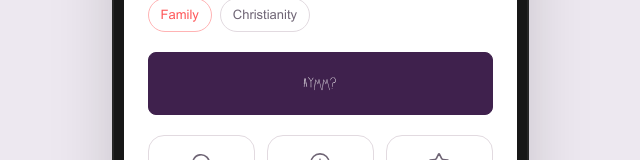
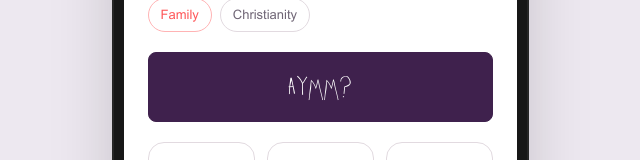
Before and after one commit to nateadmin/aymm2, a React (Vite) app in the folder web/: page /Discovery/family-profile in a window 1280 px wide. Shown: the part 523-683 px from the top of the page, without its empty margins (320-960 px from the left). Built offline with nearby package versions, Linux system fonts and the light colour scheme.

Commit message:
Increase AYMM? brand font size on connection buttons
Use a larger Two Turtle Doves treatment on profile CTAs so the label
reads clearly and balances with the button height.

Co-authored-by: charles <charles@wefoundd.com>

```diff
--- a/web/src/components/brand/AymmQuestion.jsx
+++ b/web/src/components/brand/AymmQuestion.jsx
@@ -1,7 +1,14 @@
+const VARIANT_CLASS = {
+  inline: 'aymm-brand-wordmark--inline',
+  button: 'aymm-brand-wordmark--button',
+  hero: 'aymm-brand-wordmark--hero',
+};
+
 /** Brand-styled "AYMM?" label for buttons and headlines. */
-export default function AymmQuestion({ className = '' }) {
+export default function AymmQuestion({ variant = 'inline', className = '' }) {
+  const variantClass = VARIANT_CLASS[variant] || VARIANT_CLASS.inline;
   return (
-    <span className={`aymm-brand-wordmark aymm-brand-wordmark--inline${className ? ` ${className}` : ''}`}>
+    <span className={`aymm-brand-wordmark ${variantClass}${className ? ` ${className}` : ''}`}>
       AYMM?
     </span>
   );
--- a/web/src/components/brand/PrimaryActionLabel.jsx
+++ b/web/src/components/brand/PrimaryActionLabel.jsx
@@ -4,7 +4,7 @@ export const AYMM_QUESTION_LABEL = 'AYMM?';
 
 export default function PrimaryActionLabel({ label }) {
   if (label === AYMM_QUESTION_LABEL || label === 'AYMF?') {
-    return <AymmQuestion />;
+    return <AymmQuestion variant="button" />;
   }
   return label;
 }
--- a/web/src/pages/Home.jsx
+++ b/web/src/pages/Home.jsx
@@ -69,7 +69,7 @@ export default function Home() {
   return (
     <div className="screen-pad browse-page">
       <header className="browse-hero">
-        <h1 className="browse-hero__title"><AymmQuestion /></h1>
+        <h1 className="browse-hero__title"><AymmQuestion variant="hero" /></h1>
         <p className="browse-hero__subtitle">Find your family connection</p>
       </header>
 
--- a/web/src/theme/components.css
+++ b/web/src/theme/components.css
@@ -42,6 +42,22 @@
   font-size: inherit;
   line-height: inherit;
   color: inherit;
+  font-weight: 400;
+}
+
+.aymm-brand-wordmark--button {
+  font-size: 2.125rem;
+  line-height: 1;
+  color: inherit;
+  font-weight: 400;
+  letter-spacing: 0.02em;
+  transform: translateY(0.06rem);
+}
+
+.aymm-brand-wordmark--hero {
+  font-size: var(--text-3xl);
+  line-height: 1;
+  color: var(--aymm-purple);
   font-weight: 400;
 }
 
@@ -450,10 +466,6 @@
   color: var(--aymm-purple);
 }
 
-.browse-hero__title .aymm-brand-wordmark--inline {
-  font-size: var(--text-3xl);
-  color: var(--aymm-purple);
-}
 
 .browse-hero__subtitle,
 .home-section-title {
```
